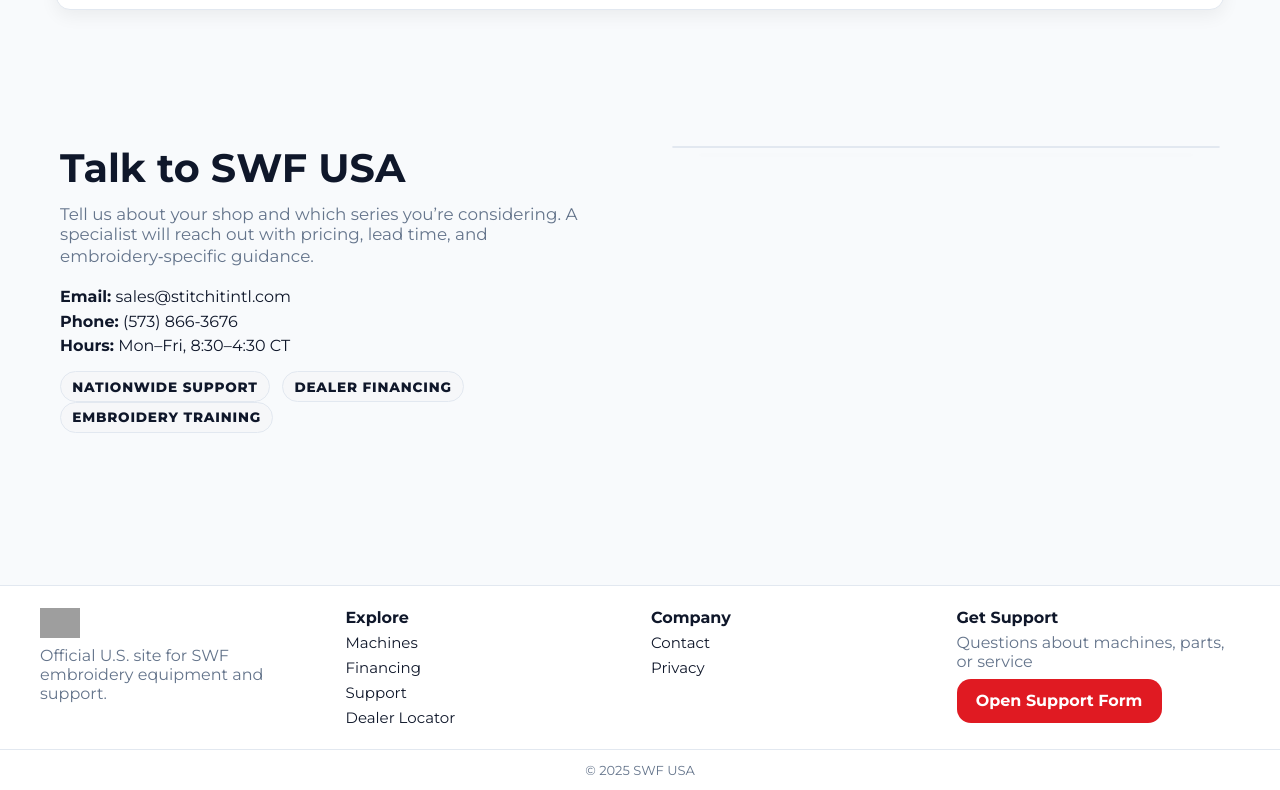
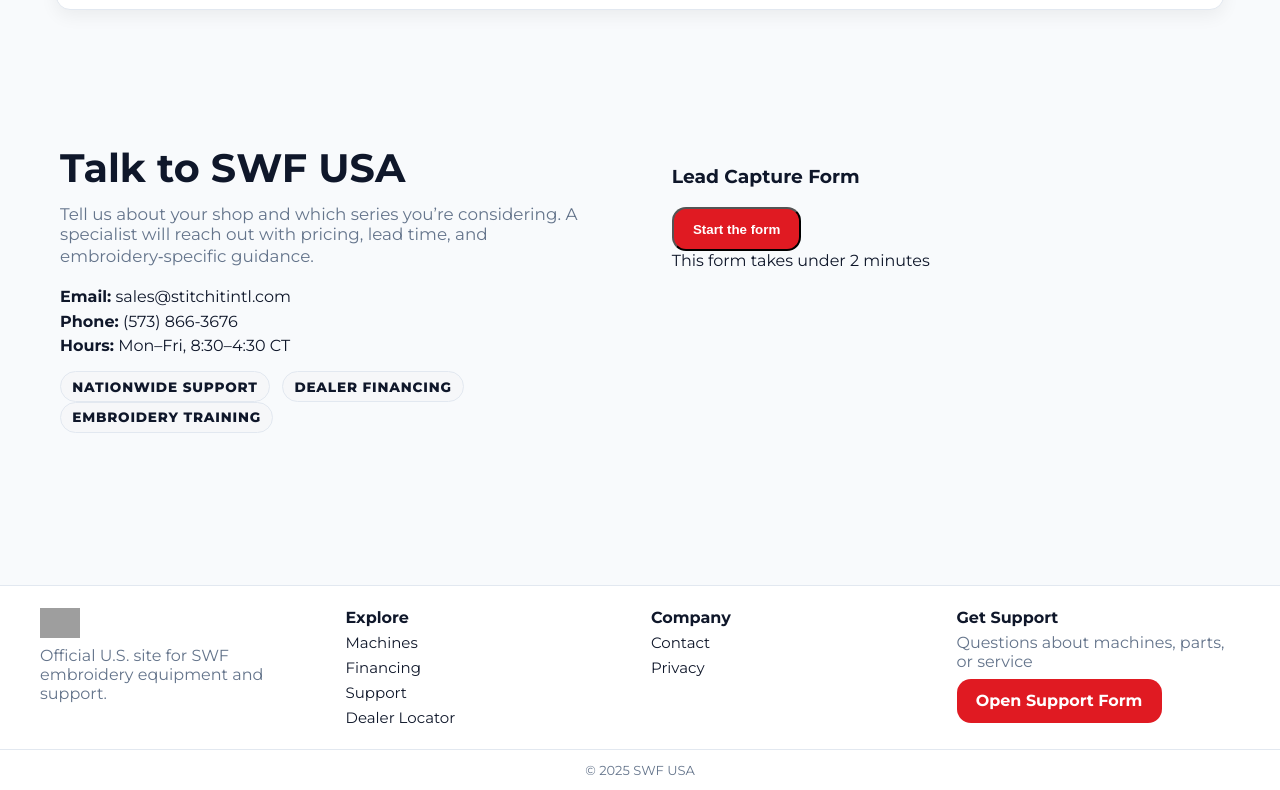
Before and after one commit to travismcminn/swf-usa, a plain HTML site: page index.html in a window 1280 px wide. Shown: the part 8057-8847 px from the top of the page. Drawn offline with nearby package versions, Linux system fonts and the light colour scheme; grey boxes are pictures that could not be loaded.

Commit message:
Update index.html

```diff
--- a/index.html
+++ b/index.html
@@ -1348,11 +1348,24 @@
 </div>
 </div>
 <div class="contact-form">
-<!-- Jotform embed -->
-<div class="jotform-embed" aria-label="Contact form">
-<script type="text/javascript" src="https://form.jotform.com/jsform/252964696005162"></script>
-</div>
-</div>
+  <!-- Header + toggle -->
+  <div class="form-head">
+    <h3 class="form-title">Lead Capture Form</h3>
+    <button class="btn btn-primary" id="formToggle" aria-expanded="false" aria-controls="jotWrap">
+      Start the form
+    </button>
+  </div>
+
+  <!-- Collapsible wrapper -->
+  <div class="jot-wrap is-collapsed" id="jotWrap"
+       data-src="https://form.jotform.com/jsform/252964696005162">
+    <div class="jot-inner" id="jotInner"></div>
+
+    <!-- Optional gradient mask + hint (style in your CSS) -->
+    <div class="jot-mask" aria-hidden="true">
+      <div class="jot-hint">This form takes under 2 minutes</div>
+    </div>
+  </div>
 </div>
 </div>
 </section>
```
